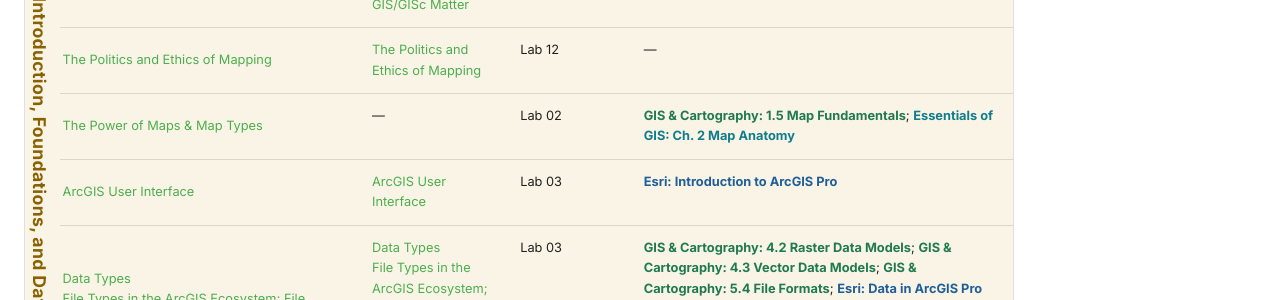
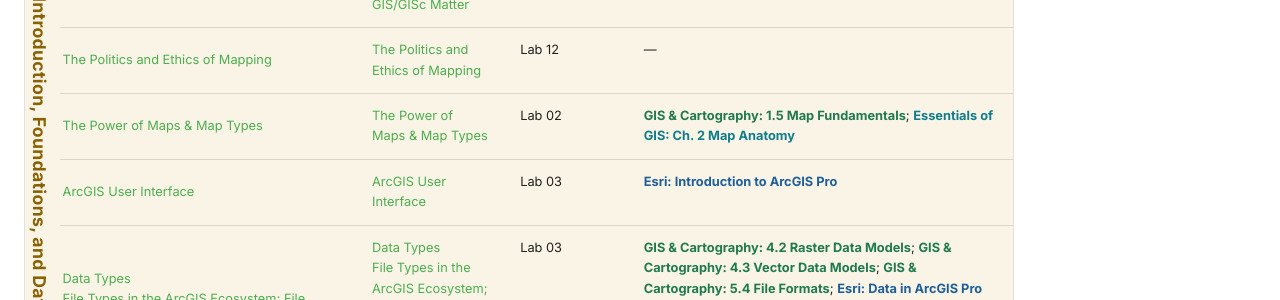
Before and after one commit to ShokranGit/arcgis-pro-course, an MkDocs documentation site: the page built from docs/lessons/index.md, in a window 1280 px wide and 900 px high, scrolled down 633 px. Shown: the part 152-452 px from the top of the window. Built offline with MkDocs 1.6.1 and Material for MkDocs 9.7.7, drawn with Linux system fonts in a browser that asks for light colours; comment, search, counter and statistics services are not loaded.

Commit message:
Add Power of Maps & Map Types slides to lessons table

```diff
--- a/docs/lessons/index.md
+++ b/docs/lessons/index.md
@@ -14,7 +14,7 @@ A date-free, college-agnostic view of every topic in the course. This list isn't
 | <span class="module-badge module-intro">Introduction, Foundations, and Data Management</span> | [History of GIS and ArcGIS Ecosystem](00-introduction-to-gis.md) | [History of GIS and ArcGIS Ecosystem](../slides/introduction-to-gis.md) | Lab 02 | [GIS & Cartography: 1.1 Introduction](https://slcc.pressbooks.pub/maps/chapter/1-1/){: .src-cartography}; [Essentials of GIS: Ch. 1 Introduction](https://saylordotorg.github.io/text_essentials-of-geographic-information-systems/s05-introduction.html){: .src-essentials} |
 | <span class="module-badge module-intro">Introduction, Foundations, and Data Management</span> | [GIS/GISc Applications](00-introduction-to-gis.md); [Why GIS/GISc Matter](00-introduction-to-gis.md) | [GIS/GISc Applications](../slides/introduction-to-gis.md); [Why GIS/GISc Matter](../slides/introduction-to-gis.md) | Lab 02 | [GIS & Cartography: 1.3 Geospatial Technology](https://slcc.pressbooks.pub/maps/chapter/1-3/){: .src-cartography}; [GIS & Cartography: 1.2 Geographic Science](https://slcc.pressbooks.pub/maps/chapter/1-2/){: .src-cartography} |
 | <span class="module-badge module-intro">Introduction, Foundations, and Data Management</span> | [The Politics and Ethics of Mapping](00-introduction-to-gis.md) | [The Politics and Ethics of Mapping](../slides/politics-ethics-of-mapping.md) | Lab 12 | — |
-| <span class="module-badge module-intro">Introduction, Foundations, and Data Management</span> | [The Power of Maps & Map Types](00-introduction-to-gis.md) | — | Lab 02 | [GIS & Cartography: 1.5 Map Fundamentals](https://slcc.pressbooks.pub/maps/chapter/1-5/){: .src-cartography}; [Essentials of GIS: Ch. 2 Map Anatomy](https://saylordotorg.github.io/text_essentials-of-geographic-information-systems/s06-map-anatomy.html){: .src-essentials} |
+| <span class="module-badge module-intro">Introduction, Foundations, and Data Management</span> | [The Power of Maps & Map Types](00-introduction-to-gis.md) | [The Power of Maps & Map Types](../slides/power-of-maps-map-types.md) | Lab 02 | [GIS & Cartography: 1.5 Map Fundamentals](https://slcc.pressbooks.pub/maps/chapter/1-5/){: .src-cartography}; [Essentials of GIS: Ch. 2 Map Anatomy](https://saylordotorg.github.io/text_essentials-of-geographic-information-systems/s06-map-anatomy.html){: .src-essentials} |
 | <span class="module-badge module-intro">Introduction, Foundations, and Data Management</span> | [ArcGIS User Interface](01-getting-started.md) | [ArcGIS User Interface](../slides/arcgis-pro-ui-tour.md) | Lab 03 | [Esri: Introduction to ArcGIS Pro](https://doc.esri.com/en/arcgis-pro/latest/get-started/get-started.html){: .src-esri} |
 | <span class="module-badge module-intro">Introduction, Foundations, and Data Management</span> | [Data Types](../concepts/vector-raster.md)<br>[File Types in the ArcGIS Ecosystem; File Management, and Troubleshooting](02b-data-management.md) | [Data Types](../slides/vector-vs-raster-data.md)<br>[File Types in the ArcGIS Ecosystem; File Management, and Troubleshooting](../slides/file-types-management-troubleshooting.md) | Lab 03 | [GIS & Cartography: 4.2 Raster Data Models](https://slcc.pressbooks.pub/maps/chapter/4-2/){: .src-cartography}; [GIS & Cartography: 4.3 Vector Data Models](https://slcc.pressbooks.pub/maps/chapter/4-3/){: .src-cartography}; [GIS & Cartography: 5.4 File Formats](https://slcc.pressbooks.pub/maps/chapter/5-4/){: .src-cartography}; [Esri: Data in ArcGIS Pro](https://doc.esri.com/en/arcgis-pro/latest/help/data/main/data-in-arcgis-pro.html){: .src-esri} |
 | <span class="module-badge module-intro">Introduction, Foundations, and Data Management</span> | [Data Resources Exploration](02b-data-management.md); [Data Acquisition](02b-data-management.md); [Adding Data](02b-data-management.md) | — | Lab 03 / Lab 04 | [Flexible GIS Workbook: Appendix A GIS Data Repositories](https://mlpp.pressbooks.pub/flexiblegisworkbookpro/back-matter/appendix/){: .src-workbook}; [GIS & Cartography: 5.2 Geographic Data Acquisition](https://slcc.pressbooks.pub/maps/chapter/5-2/){: .src-cartography}; [Essentials of GIS: Ch. 3 Data, Information, and Where to Find Them](https://saylordotorg.github.io/text_essentials-of-geographic-information-systems/s07-data-information-and-where-to-.html){: .src-essentials}; [Flexible GIS Workbook: 1.3 Add Data to the Map](https://mlpp.pressbooks.pub/flexiblegisworkbookpro/chapter/1-3-add-data-to-the-map/){: .src-workbook} |
```
